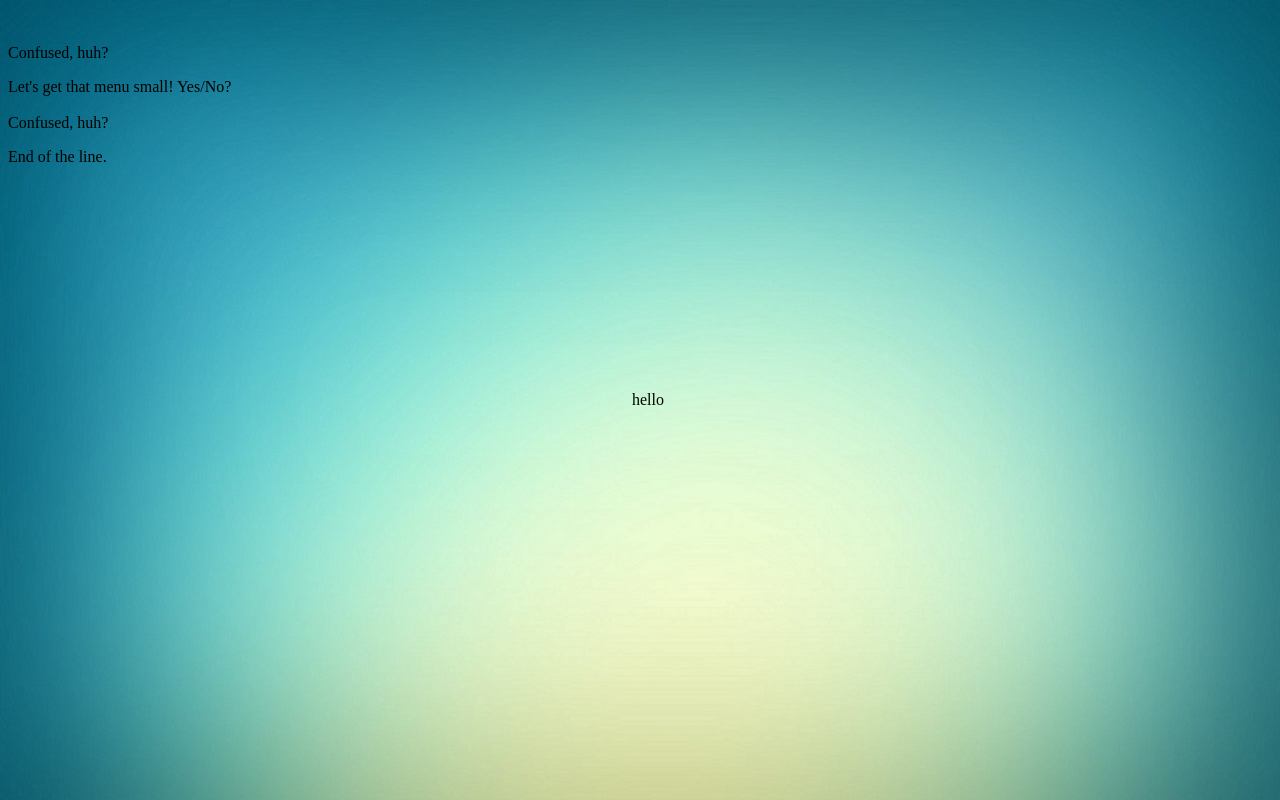
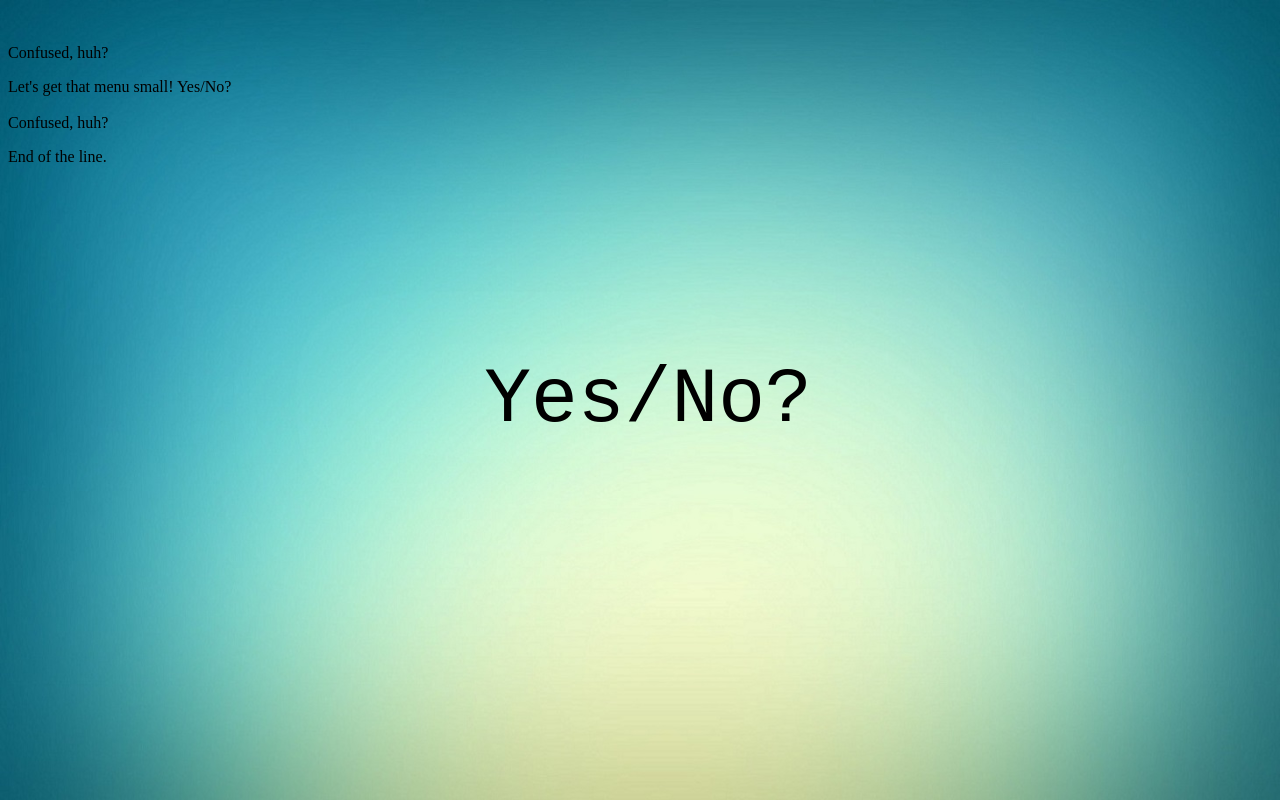
Before and after one commit to nmkxenqxntqhxz/nmkxenqxntqhxz.github.io, a plain HTML site: page index.html in a window 1280 px wide. Shown: the top 800 px of the page. Drawn offline with nearby package versions, Linux system fonts and the light colour scheme.

Commit message:
commit
The commit of yes/no?

```diff
--- a/index.html
+++ b/index.html
@@ -27,17 +27,32 @@
 			align-items: center;
 		}
 
+		header.large span {
+			font-size: 600%;
+			font-family: monospace;
+		}
+
+
 		header.small {
 			height: 10%;
-			background-color: red;
+			background-color: #560327;
 
 		}
 
-		header, a, img, li{
-			transition: all 2s;
-			-moz-transition: all 2s; /* Firefox 4 */
-			-webkit-transition: all 2s; /* Safari and Chrome */
-			-o-transition: all 2s; /* Opera */
+		header.small span {
+			font-size: 300%;
+			display: flex;
+			justify-content: center;
+			align-items: center;
+			font-family: monospace;
+			color: #ffffff;
+		}
+
+		header, img, span{
+			transition: all 1s;
+			-moz-transition: all 1s; /* Firefox 4 */
+			-webkit-transition: all 1s; /* Safari and Chrome */
+			-o-transition: all 1s; /* Opera */
 		}
 
 		header{
@@ -47,7 +62,7 @@
 			position: fixed;
 			z-index: 10;
 		}
-					section.stretch p.bottom{
+			section.stretch p.bottom{
 				top: 100%;
 			}
 		section.stretch{
@@ -88,7 +103,9 @@
 
 <body>
 	<header class="large">
-		hello
+			<span>	 Yes/No? </span>
+			<br>
+
 	</header>
 
 	<section class="stretch">
```
